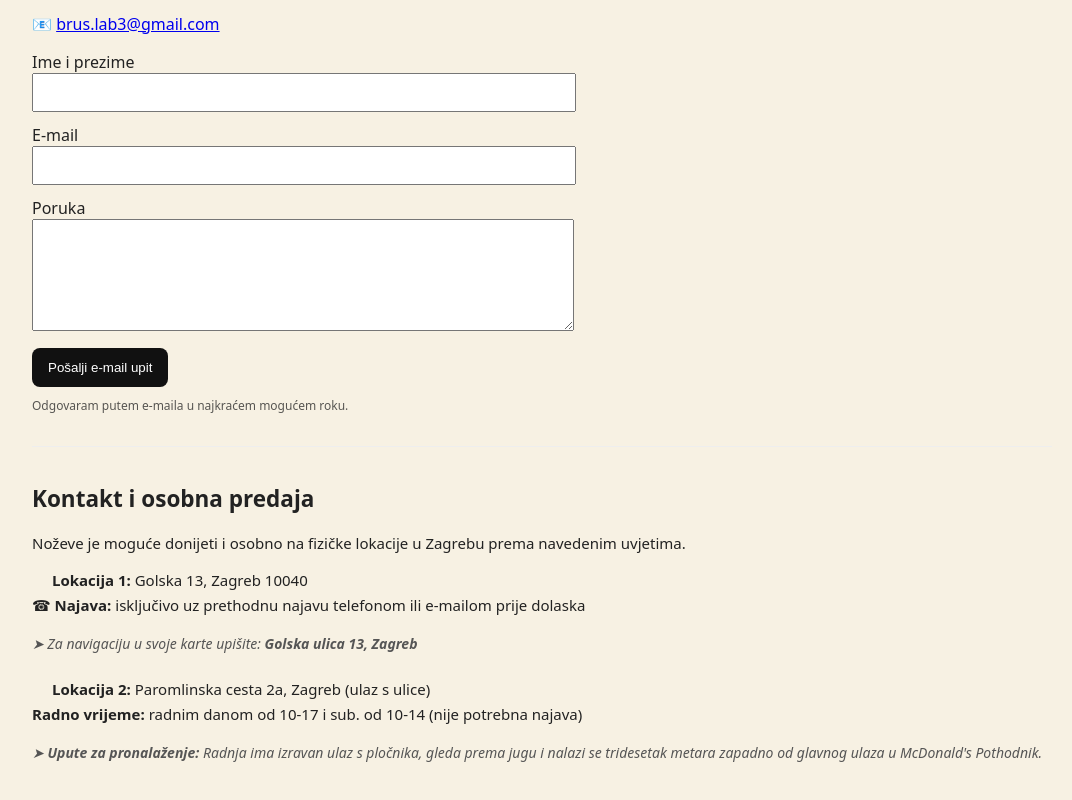
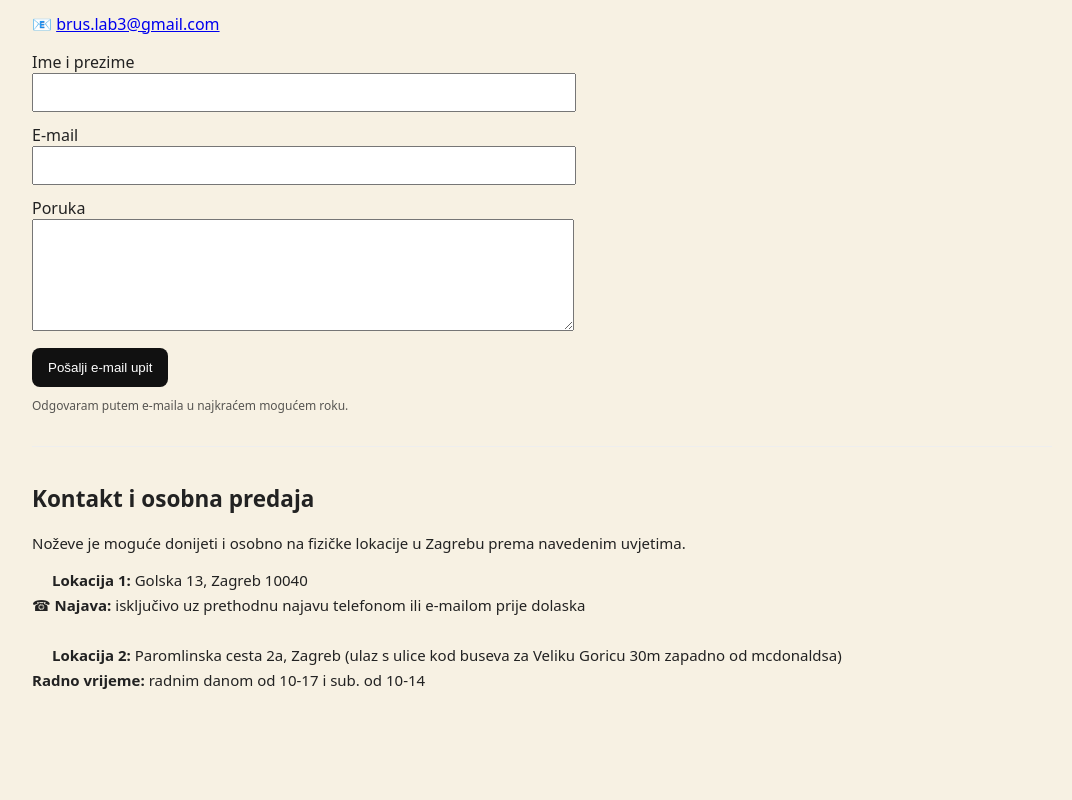
Before and after one commit to Nenad-cmd/ostrenje-nozeva-zagreb, a Next.js app: page / in a window 1280 px wide. Shown: the part 2472-3272 px from the top of the page, without its empty margins (98-1170 px from the left). After the commit the page ends 3205 px from the top, so only its background shows below. Built offline with nearby package versions, Linux system fonts and the light colour scheme.

Commit message:
Update page.tsx

```diff
--- a/app/page.tsx
+++ b/app/page.tsx
@@ -695,20 +695,15 @@ key={l.id}
             ☎ <strong>Najava:</strong> isključivo uz prethodnu najavu telefonom ili e-mailom prije dolaska
           </p>
 
-          <p style={{ marginTop: 4, fontSize: 14, color: "#555", fontStyle: "italic" }}>
-            ➤ Za navigaciju u svoje karte upišite: <strong>Golska ulica 13, Zagreb</strong>
-          </p>
 
           <p style={{ lineHeight: 1.7, marginTop: 24 }}>
             <span style={{ display: "inline-block", width: 20 }} />
-            <strong>Lokacija 2:</strong> Paromlinska cesta 2a, Zagreb (ulaz s ulice)
+            <strong>Lokacija 2:</strong> Paromlinska cesta 2a, Zagreb (ulaz s ulice kod buseva za Veliku Goricu 30m zapadno od mcdonaldsa)
             <br />
-            <strong>Radno vrijeme:</strong> radnim danom od 10-17 i sub. od 10-14 (nije potrebna najava)
+            <strong>Radno vrijeme:</strong> radnim danom od 10-17 i sub. od 10-14
           </p>
 
-          <p style={{ marginTop: 4, fontSize: 14, color: "#555", fontStyle: "italic" }}>
-            ➤ <strong>Upute za pronalaženje:</strong> Radnja ima izravan ulaz s pločnika, gleda prema jugu i nalazi se tridesetak metara zapadno od glavnog ulaza u McDonald's Pothodnik.
-          </p>
+
         </section>
       </main>
     </>
```
